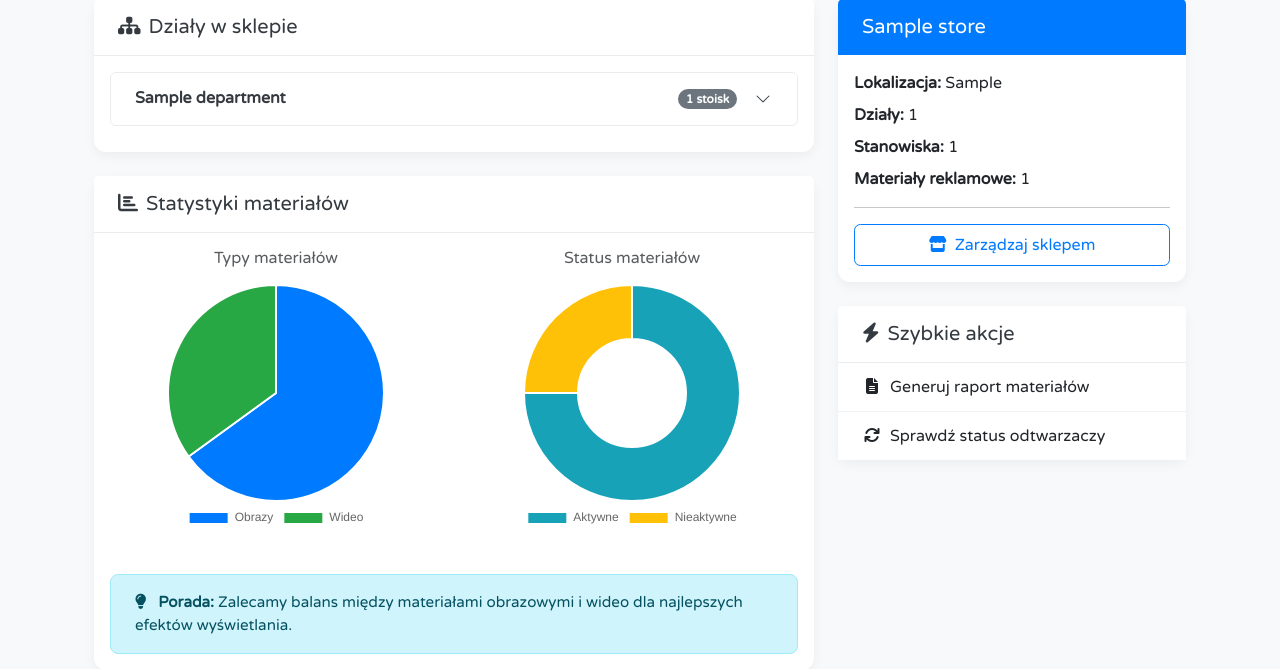
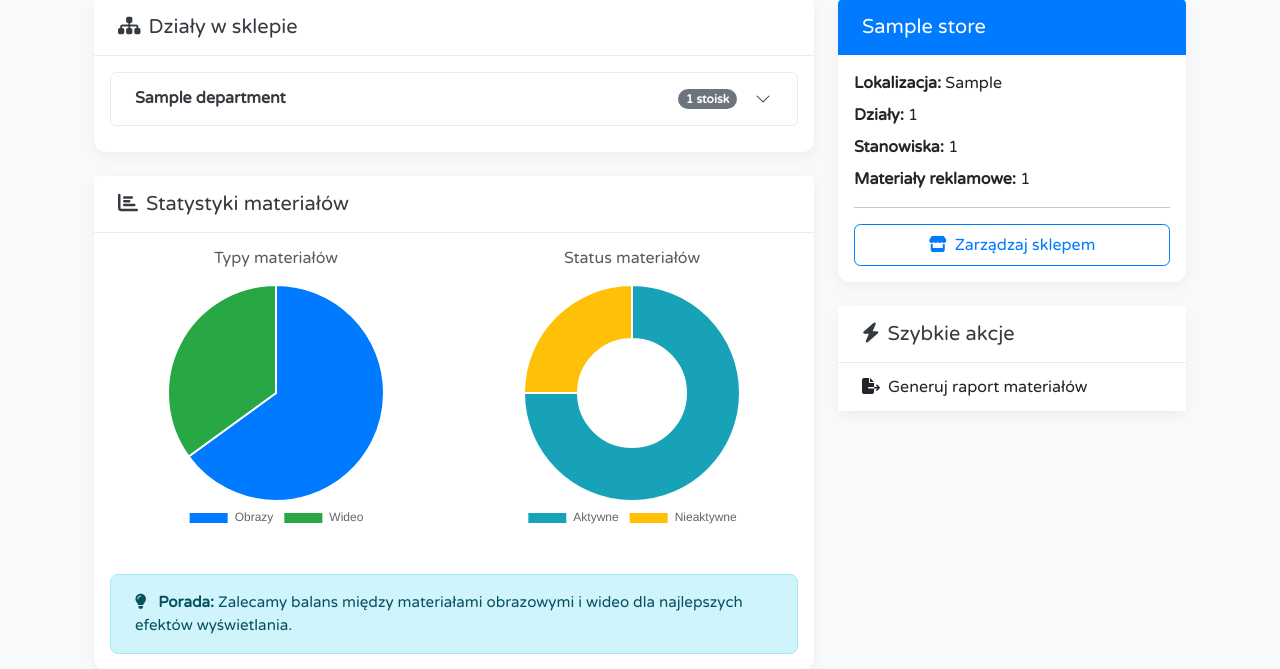
Before and after one commit to KIX-p/zarzadzanie_reklamami, a Django app: template templates/accounts/dashboard_store_admin.html in a window 1280 px wide. Shown: the part 488-1157 px from the top of the page. Run offline with Django 5.2, Linux system fonts and the light colour scheme; tables that the repository leaves empty hold one stand-in row (values such as "Sample post"); the template is opened without the code that fills it: values that come from a table or form of the project are taken from there, most other values are stand-ins (such as "Sample title", 1, 10 or a date in 2020); some web fonts are replaced.

Commit message:
Update report generation link in dashboard to use URL template

```diff
--- a/templates/accounts/dashboard_store_admin.html
+++ b/templates/accounts/dashboard_store_admin.html
@@ -511,11 +511,8 @@
                     <div class="card-body p-0">
                         <div class="list-group list-group-flush">
 
-                            <a href="#" class="list-group-item list-group-item-action" data-bs-toggle="modal" data-bs-target="#generateReportModal">
-                                <i class="fas fa-file-alt me-2 fa-fw"></i>Generuj raport materiałów
-                            </a>
-                            <a href="#" class="list-group-item list-group-item-action" id="checkStatusBtn">
-                                <i class="fas fa-sync me-2 fa-fw"></i>Sprawdź status odtwarzaczy
+                             <a href="{% url 'materials-report' %}" class="list-group-item list-group-item-action">
+                                <i class="fas fa-file-export me-2"></i>Generuj raport materiałów
                             </a>
                         </div>
                     </div>
```
